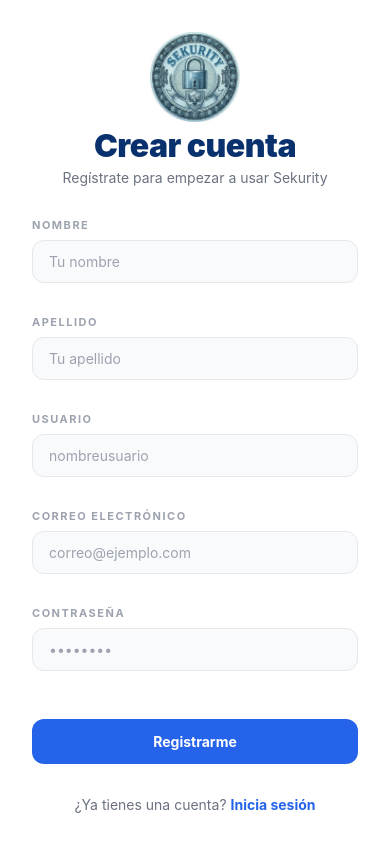
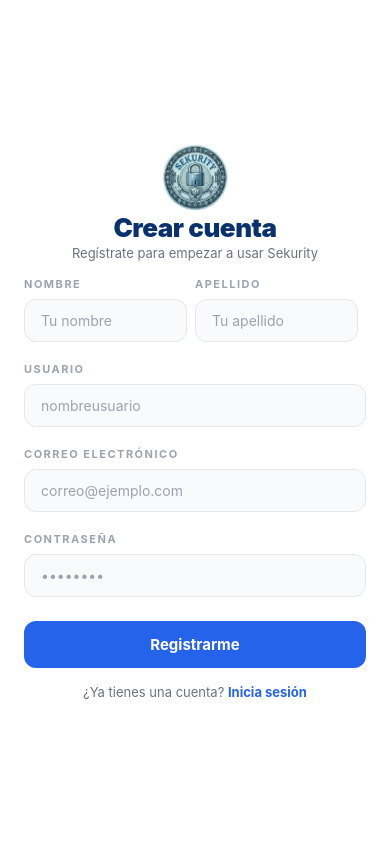
Before and after one commit to breynerbd/sekurity-client-user, a React Native app: screen /Register in a window 390 px wide. Built offline with nearby package versions, Linux system fonts and the light colour scheme; no server answers.

Commit message:
T35 - Cambio de estilo visual en interfaces de Autenticación

```diff
--- a/package.json
+++ b/package.json
@@ -25,6 +25,7 @@
     "react-native-screens": "3.31.1",
     "react-native-web": "~0.19.10",
     "react-native-web-maps": "^0.3.0",
+    "react-native-webview": "13.8.6",
     "zustand": "^4.5.5"
   },
   "devDependencies": {
--- a/src/features/auth/screens/ForgotPasswordScreen.jsx
+++ b/src/features/auth/screens/ForgotPasswordScreen.jsx
@@ -1,6 +1,5 @@
 import { useState } from "react";
-import { Text } from "react-native";
-import Button from "../../../shared/components/Button";
+import { Image, Text, View, StyleSheet, TouchableOpacity, ActivityIndicator } from "react-native";
 import { Screen } from "../../../shared/components/Common";
 import Input from "../../../shared/components/Input";
 import { colors, spacing, typography } from "../../../shared/constants/theme";
@@ -17,40 +16,151 @@ export default function ForgotPasswordScreen({ navigation }) {
   };
 
   return (
-    <Screen style={{ justifyContent: "center" }}>
-      <Text style={[typography.title, { marginBottom: spacing.lg }]}>
-        Recuperar contraseña
+    <Screen style={styles.container}>
+      <View style={styles.headerZone}>
+        <Image
+          source={require('../../../../assets/sekurity_logo.png')}
+          style={styles.logo}
+          resizeMode="contain"
+        />
+        <Text style={styles.brandText}>Sekurity</Text>
+        <Text style={styles.subtitleText}>Recuperación de acceso</Text>
+      </View>
+
+      <View style={styles.formContainer}>
+        {sent ? (
+          <View style={styles.successContainer}>
+            <Text style={styles.successTitle}>¡Correo enviado!</Text>
+            <Text style={styles.successText}>
+              Si el correo existe en nuestro sistema, recibirás instrucciones para restablecer tu contraseña.
             </Text>
-
-      {sent ? (
-        <Text style={typography.body}>
-          Si el correo existe en nuestro sistema, recibirás instrucciones para
-          restablecer tu contraseña.
-        </Text>
+          </View>
         ) : (
           <>
+            <View style={styles.inputWrapper}>
+              <Text style={typography.formLabel}>Correo electrónico</Text>
               <Input
-            label="Correo electrónico"
+                placeholder="correo@ejemplo.com"
                 autoCapitalize="none"
                 keyboardType="email-address"
                 value={email}
                 onChangeText={setEmail}
               />
+            </View>
+
             {error ? (
-            <Text style={[typography.caption, { color: colors.danger, marginBottom: spacing.md }]}>
+              <Text style={styles.errorText}>
                 {error}
               </Text>
             ) : null}
-          <Button title="Enviar instrucciones" onPress={handleSend} loading={loading} />
+
+            <View style={{ marginTop: spacing.md }}>
+              <TouchableOpacity
+                style={[styles.mainButton, loading && styles.buttonDisabled]}
+                onPress={handleSend}
+                activeOpacity={0.8}
+                disabled={loading}
+              >
+                {loading ? (
+                  <ActivityIndicator color="#FFFFFF" size="small" />
+                ) : (
+                  <Text style={styles.mainButtonText}>Enviar instrucciones</Text>
+                )}
+              </TouchableOpacity>
+            </View>
           </>
         )}
 
-      <Button
-        title="Volver a iniciar sesión"
-        variant="outline"
-        onPress={() => navigation.navigate("Login")}
-        style={{ marginTop: spacing.md }}
-      />
+        <View style={styles.footerZone}>
+          <TouchableOpacity onPress={() => navigation.navigate("Login")}>
+            <Text style={styles.loginLink}>Volver a iniciar sesión</Text>
+          </TouchableOpacity>
+        </View>
+      </View>
     </Screen>
   );
 }
+
+const styles = StyleSheet.create({
+  container: {
+    flex: 1,
+    justifyContent: "center",
+    paddingHorizontal: spacing.xl,
+    backgroundColor: "#FFFFFF",
+  },
+  headerZone: {
+    alignItems: "center",
+    marginBottom: spacing.xl,
+  },
+  logo: {
+    width: 90,
+    height: 90,
+    marginBottom: spacing.xs,
+  },
+  brandText: {
+    fontSize: 32,
+    fontWeight: "900",
+    color: colors.brandDark || "#08316d",
+    letterSpacing: -0.5,
+  },
+  subtitleText: {
+    fontSize: 14,
+    color: "#6B7280",
+    marginTop: spacing.xs,
+  },
+  formContainer: {
+    width: "100%",
+  },
+  inputWrapper: {
+    marginBottom: spacing.md,
+  },
+  errorText: {
+    fontSize: 11,
+    fontWeight: "600",
+    color: colors.danger || "#EF4444",
+    marginTop: spacing.xs,
+    marginBottom: spacing.sm,
+  },
+  mainButton: {
+    backgroundColor: "#2563EB",
+    borderRadius: 12,
+    paddingVertical: 14,
+    alignItems: "center",
+    justifyContent: "center",
+  },
+  buttonDisabled: {
+    opacity: 0.7,
+  },
+  mainButtonText: {
+    color: "#FFFFFF",
+    fontSize: 15,
+    fontWeight: "700",
+  },
+  successContainer: {
+    alignItems: "center",
+    marginBottom: spacing.lg,
+  },
+  successTitle: {
+    fontSize: 18,
+    fontWeight: "bold",
+    color: colors.brandDark || "#08316d",
+    marginBottom: spacing.xs,
+  },
+  successText: {
+    fontSize: 14,
+    color: "#6B7280",
+    textAlign: "center",
+    lineHeight: 20,
+  },
+  footerZone: {
+    flexDirection: "row",
+    justifyContent: "center",
+    alignItems: "center",
+    marginTop: spacing.xl,
+  },
+  loginLink: {
+    fontSize: 14,
+    fontWeight: "700",
+    color: "#2563EB",
+  },
+});
--- a/src/features/auth/screens/LoginScreen.jsx
+++ b/src/features/auth/screens/LoginScreen.jsx
@@ -1,6 +1,5 @@
 import { useState } from "react";
-import { Image, Text, View, StyleSheet, TouchableOpacity } from "react-native";
-import Button from "../../../shared/components/Button";
+import { Image, Text, View, StyleSheet, TouchableOpacity, ActivityIndicator } from "react-native";
 import { Screen } from "../../../shared/components/Common";
 import Input from "../../../shared/components/Input";
 import { colors, spacing, typography } from "../../../shared/constants/theme";
@@ -17,9 +16,7 @@ export default function LoginScreen({ navigation }) {
 
   return (
     <Screen style={styles.container}>
-      {/* Zona del Logotipo Corporativo */}
       <View style={styles.headerZone}>
-        {/* Cargamos tu logo desde la carpeta assets */}
         <Image
           source={require('../../../../assets/sekurity_logo.png')}
           style={styles.logo}
@@ -29,7 +26,6 @@ export default function LoginScreen({ navigation }) {
         <Text style={styles.subtitleText}>Inicia sesión para continuar</Text>
       </View>
 
-      {/* Bloque de Formulario */}
       <View style={styles.formContainer}>
         <View style={styles.inputWrapper}>
           <Text style={typography.formLabel}>Email o Usuario</Text>
@@ -43,7 +39,6 @@ export default function LoginScreen({ navigation }) {
         </View>
 
         <View style={styles.inputWrapper}>
-          {/* Esta es la fila corregida para separar los textos en los extremos 🌟 */}
           <View style={styles.passwordLabelRow}>
             <Text style={typography.formLabel}>Contraseña</Text>
             <TouchableOpacity onPress={() => navigation.navigate("ForgotPassword")}>
@@ -65,15 +60,21 @@ export default function LoginScreen({ navigation }) {
         ) : null}
 
         <View style={{ marginTop: spacing.md }}>
-          <Button
-            title={loading ? "Cargando..." : "Iniciar Sesión"}
+          <TouchableOpacity
+            style={[styles.mainButton, loading && styles.buttonDisabled]}
             onPress={handleLogin}
-            loading={loading}
-          />
+            activeOpacity={0.8}
+            disabled={loading}
+          >
+            {loading ? (
+              <ActivityIndicator color="#FFFFFF" size="small" />
+            ) : (
+              <Text style={styles.mainButtonText}>Iniciar Sesión</Text>
+            )}
+          </TouchableOpacity>
         </View>
       </View>
 
-      {/* Footer / Alternativa de cuenta */}
       <View style={styles.footerZone}>
         <Text style={styles.footerText}>¿No tienes una cuenta? </Text>
         <TouchableOpacity onPress={() => navigation.navigate("Register")}>
@@ -96,7 +97,7 @@ const styles = StyleSheet.create({
     marginBottom: spacing.xl,
   },
   logo: {
-    width: 90,        // Ajusta el tamaño de tu logo aquí si lo requieres
+    width: 90,
     height: 90,
     marginBottom: spacing.xs,
   },
@@ -119,7 +120,7 @@ const styles = StyleSheet.create({
   },
   passwordLabelRow: {
     flexDirection: "row",
-    justifyContent: "space-between", // El truco que los empuja a los extremos opuestos 🚀
+    justifyContent: "space-between",
     alignItems: "center",
     width: "100%",
   },
@@ -129,7 +130,7 @@ const styles = StyleSheet.create({
     color: "#2563EB",
     textTransform: "uppercase",
     letterSpacing: -0.2,
-    marginBottom: 8, // Sincronizado con el margen inferior de typography.formLabel
+    marginBottom: 8,
   },
   errorText: {
     fontSize: 11,
@@ -137,6 +138,21 @@ const styles = StyleSheet.create({
     color: colors.danger || "#EF4444",
     marginTop: spacing.xs,
     marginBottom: spacing.sm,
+  },
+  mainButton: {
+    backgroundColor: "#2563EB",
+    borderRadius: 12,
+    paddingVertical: 14,
+    alignItems: "center",
+    justifyContent: "center",
+  },
+  buttonDisabled: {
+    opacity: 0.7,
+  },
+  mainButtonText: {
+    color: "#FFFFFF",
+    fontSize: 15,
+    fontWeight: "700",
   },
   footerZone: {
     flexDirection: "row",
--- a/src/features/auth/screens/RegisterScreen.jsx
+++ b/src/features/auth/screens/RegisterScreen.jsx
@@ -1,7 +1,5 @@
 import { useState } from "react";
-// Importamos Image junto a los demás componentes nativos 🌟
-import { ScrollView, Text, View, StyleSheet, TouchableOpacity, Image } from "react-native";
-import Button from "../../../shared/components/Button";
+import { ScrollView, Text, View, StyleSheet, TouchableOpacity, Image, ActivityIndicator } from "react-native";
 import Input from "../../../shared/components/Input";
 import { colors, spacing, typography } from "../../../shared/constants/theme";
 import { useAuth } from "../hooks/useAuth";
@@ -26,12 +24,27 @@ export default function RegisterScreen({ navigation }) {
     if (ok) navigation.navigate("Login");
   };
 
+  const getPasswordStrength = () => {
+    if (!password) return { level: 0, label: "", color: "#E5E7EB" };
+    let score = 0;
+    if (password.length >= 8) score++;
+    if (/[A-Z]/.test(password)) score++;
+    if (/[a-z]/.test(password)) score++;
+    if (/[0-9]/.test(password)) score++;
+    if (/[!@#$%^&.*]/.test(password)) score++;
+
+    if (score <= 2) return { level: 1, label: "Débil", color: "#EF4444" };
+    if (score <= 4) return { level: 2, label: "Media", color: "#F59E0B" };
+    return { level: 3, label: "Fuerte", color: "#10B981" };
+  };
+
+  const strength = getPasswordStrength();
+
   return (
     <ScrollView
       contentContainerStyle={styles.scrollContainer}
       showsVerticalScrollIndicator={false}
     >
-      {/* Zona del Encabezado con el Logo Corporativo */}
       <View style={styles.headerZone}>
         <Image
           source={require('../../../../assets/sekurity_logo.png')}
@@ -43,14 +56,16 @@ export default function RegisterScreen({ navigation }) {
       </View>
 
       <View style={styles.formContainer}>
-        <View style={styles.inputWrapper}>
-          <Text style={typography.formLabel}>Nombre</Text>
-          <Input placeholder="Tu nombre" value={name} onChangeText={setName} />
-        </View>
+        <View style={styles.rowContainer}>
+          <View style={[styles.inputWrapper, styles.halfInput]}>
+            <Text style={typography.formLabel}>Nombre</Text>
+            <Input placeholder="Tu nombre" value={name} onChangeText={setName} />
+          </View>
 
-        <View style={styles.inputWrapper}>
-          <Text style={typography.formLabel}>Apellido</Text>
-          <Input placeholder="Tu apellido" value={surname} onChangeText={setSurname} />
+          <View style={[styles.inputWrapper, styles.halfInput]}>
+            <Text style={typography.formLabel}>Apellido</Text>
+            <Input placeholder="Tu apellido" value={surname} onChangeText={setSurname} />
+          </View>
         </View>
 
         <View style={styles.inputWrapper}>
@@ -77,6 +92,19 @@ export default function RegisterScreen({ navigation }) {
             value={password}
             onChangeText={setPassword}
           />
+
+          {password.length > 0 && (
+            <View style={styles.strengthContainer}>
+              <View style={styles.strengthBarsRow}>
+                <View style={[styles.strengthBar, { backgroundColor: strength.level >= 1 ? strength.color : "#E5E7EB" }]} />
+                <View style={[styles.strengthBar, { backgroundColor: strength.level >= 2 ? strength.color : "#E5E7EB" }]} />
+                <View style={[styles.strengthBar, { backgroundColor: strength.level >= 3 ? strength.color : "#E5E7EB" }]} />
+              </View>
+              <Text style={[styles.strengthLabel, { color: strength.color }]}>
+                Seguridad: {strength.label}
+              </Text>
+            </View>
+          )}
         </View>
 
         {error ? (
@@ -85,13 +113,19 @@ export default function RegisterScreen({ navigation }) {
           </Text>
         ) : null}
 
-        <View style={{ marginTop: spacing.md }}>
-          <Button
-            title={loading ? "Registrando..." : "Registrarme"}
+        <View style={{ marginTop: spacing.xs }}>
+          <TouchableOpacity
+            style={[styles.mainButton, loading && styles.buttonDisabled]}
             onPress={handleRegister}
-            loading={loading}
-            style={styles.mainButton}
-          />
+            activeOpacity={0.8}
+            disabled={loading}
+          >
+            {loading ? (
+              <ActivityIndicator color="#FFFFFF" size="small" />
+            ) : (
+              <Text style={styles.mainButtonText}>Registrarme</Text>
+            )}
+          </TouchableOpacity>
         </View>
       </View>
 
@@ -109,62 +143,100 @@ const styles = StyleSheet.create({
   scrollContainer: {
     flexGrow: 1,
     justifyContent: "center",
-    paddingHorizontal: spacing.xl,
-    paddingVertical: spacing.xl,
+    paddingHorizontal: spacing.lg,
+    paddingVertical: spacing.md,
     backgroundColor: "#FFFFFF",
   },
   headerZone: {
     alignItems: "center",
-    marginBottom: spacing.xl,
+    marginBottom: spacing.md,
   },
   logo: {
-    width: 90,        // Mismo tamaño que configuramos para el Login
-    height: 90,
-    marginBottom: spacing.xs,
+    width: 65,
+    height: 65,
+    marginBottom: 2,
   },
   brandText: {
-    fontSize: 32,
+    fontSize: 26,
     fontWeight: "900",
     color: colors.brandDark || "#08316d",
     letterSpacing: -0.5,
   },
   subtitleText: {
-    fontSize: 14,
+    fontSize: 13,
     color: "#6B7280",
-    marginTop: spacing.xs,
+    marginTop: 2,
     textAlign: "center"
   },
   formContainer: {
     width: "100%",
   },
+  rowContainer: {
+    flexDirection: "row",
+    justifyContent: "space-between",
+  },
+  halfInput: {
+    flex: 1,
+    marginRight: spacing.sm,
+  },
   inputWrapper: {
-    marginBottom: spacing.md,
+    marginBottom: spacing.xs,
   },
   errorText: {
     fontSize: 11,
     fontWeight: "600",
     color: colors.danger || "#EF4444",
-    marginTop: spacing.xs,
-    marginBottom: spacing.sm,
+    marginTop: 2,
+    marginBottom: 2,
   },
   mainButton: {
     backgroundColor: "#2563EB",
     borderRadius: 12,
     paddingVertical: 14,
+    alignItems: "center",
+    justifyContent: "center",
+  },
+  buttonDisabled: {
+    opacity: 0.7,
+  },
+  mainButtonText: {
+    color: "#FFFFFF",
+    fontSize: 15,
+    fontWeight: "700",
   },
   footerZone: {
     flexDirection: "row",
     justifyContent: "center",
     alignItems: "center",
-    marginTop: spacing.xl,
+    marginTop: spacing.md,
   },
   footerText: {
-    fontSize: 14,
+    fontSize: 13,
     color: "#6B7280",
   },
   loginLink: {
-    fontSize: 14,
+    fontSize: 13,
     fontWeight: "700",
     color: "#2563EB",
-  }
+  },
+  strengthContainer: {
+    marginTop: 4,
+    flexDirection: "row",
+    alignItems: "center",
+    justifyContent: "space-between",
+  },
+  strengthBarsRow: {
+    flexDirection: "row",
+    gap: 4,
+    width: 170,
+  },
+  strengthBar: {
+    flex: 1,
+    height: 3,
+    borderRadius: 1.5,
+  },
+  strengthLabel: {
+    fontSize: 11,
+    fontWeight: "600",
+  },
 });
```
Also changed, not shown: app.json (+7 -5 lines), src/features/auth/hooks/useAuth.js (+54 -4 lines), 1 other file (tests, documents, lock files or other folders). Lines whose indentation alone changed are shown as unchanged.
